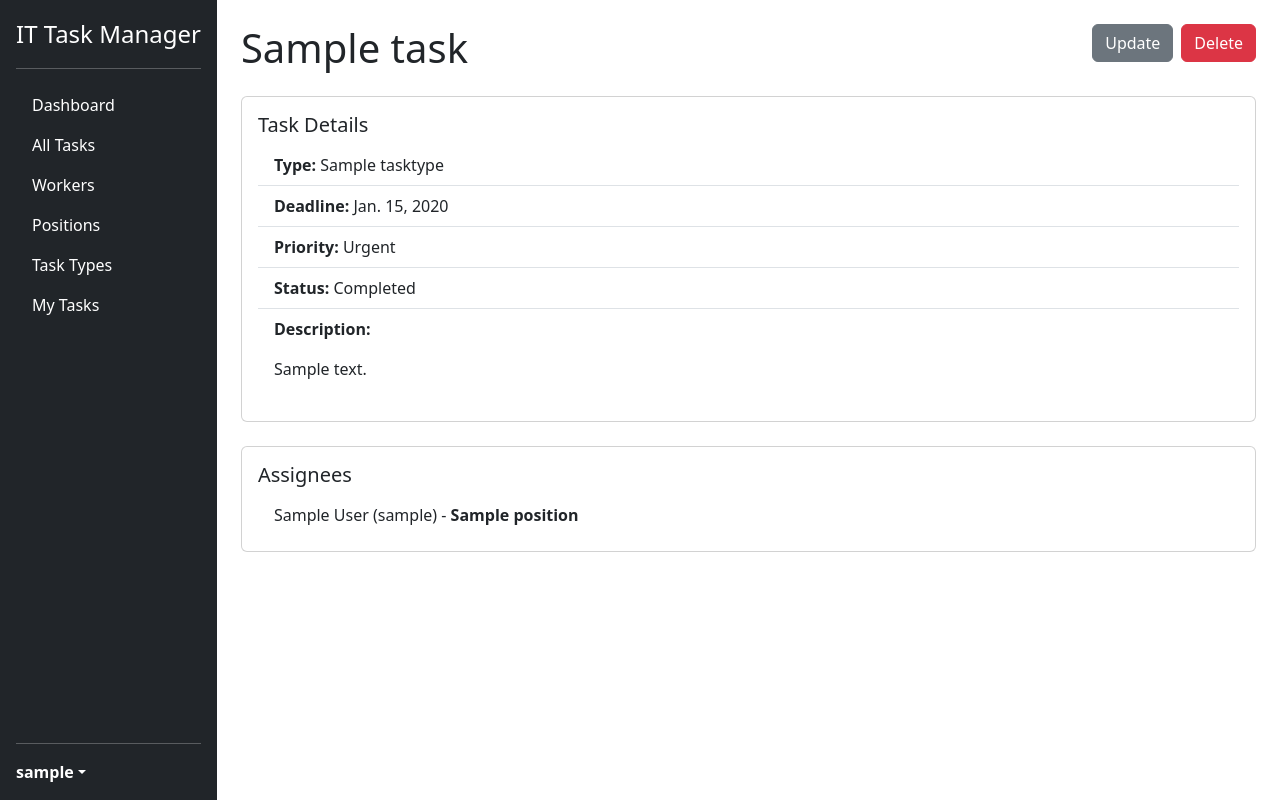
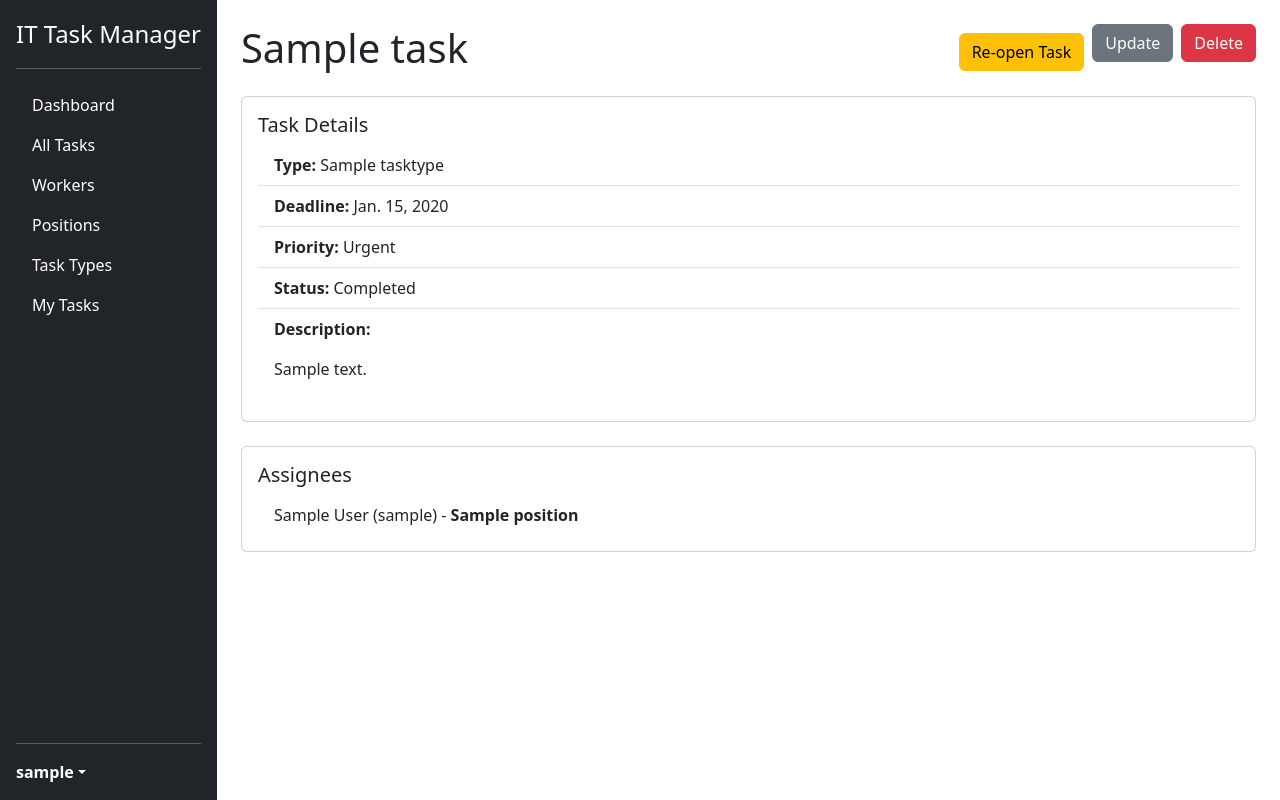
Before and after one commit to rpk6432/it-company-task-manager, a Django app: page /tasks/1/ in a window 1280 px wide. Run offline with Django 5.2, Linux system fonts and the light colour scheme; a user stored in the database is signed in; tables that the repository leaves empty hold one stand-in row (values such as "Sample post").

Commit message:
feat: add task status toggle to detail page

```diff
--- a/templates/tracker/task_detail.html
+++ b/templates/tracker/task_detail.html
@@ -7,6 +7,16 @@
     {{ task.name }}
     <a href="{% url 'tracker:task-delete' pk=task.id %}" class="btn btn-danger float-end">Delete</a>
     <a href="{% url 'tracker:task-update' pk=task.id %}" class="btn btn-secondary float-end me-2">Update</a>
+
+    <form action="{% url 'tracker:task-toggle-status' pk=task.id %}" method="post" class="float-end me-2">
+      {% csrf_token %}
+      {% if task.is_completed %}
+        <button type="submit" class="btn btn-warning">Re-open Task</button>
+      {% else %}
+        <button type="submit" class="btn btn-success">Complete Task</button>
+      {% endif %}
+    </form>
+
   </h1>
 
   <div class="card mt-4">
@@ -37,7 +47,8 @@
       <ul class="list-group list-group-flush">
         {% for assignee in task.assignees.all %}
           <li class="list-group-item">
-            {{ assignee.first_name }} {{ assignee.last_name }} ({{ assignee.username }}) - <strong>{{ assignee.position.name }}</strong>
+            {{ assignee.first_name }} {{ assignee.last_name }} ({{ assignee.username }}) -
+            <strong>{{ assignee.position.name }}</strong>
           </li>
         {% empty %}
           <li class="list-group-item">No one is assigned to this task.</li>
--- a/tracker/urls.py
+++ b/tracker/urls.py
@@ -2,6 +2,7 @@ from django.urls import path
 
 from .views import (
     index,
+    toggle_task_status,
     TaskListView,
     TaskCreateView,
     TaskDetailView,
@@ -20,7 +21,7 @@ from .views import (
     TaskTypeListView,
     TaskTypeCreateView,
     TaskTypeUpdateView,
-    TaskTypeDeleteView
+    TaskTypeDeleteView,
 )
 
 app_name = "tracker"
@@ -46,4 +47,5 @@ urlpatterns = [
     path("task-types/create/", TaskTypeCreateView.as_view(), name="task-type-create"),
     path("task-types/<int:pk>/update/", TaskTypeUpdateView.as_view(), name="task-type-update"),
     path("task-types/<int:pk>/delete/", TaskTypeDeleteView.as_view(), name="task-type-delete"),
+    path("tasks/<int:pk>/toggle-status/", toggle_task_status, name="task-toggle-status"),
 ]
--- a/tracker/views.py
+++ b/tracker/views.py
@@ -2,10 +2,11 @@ from django.contrib.auth import get_user_model
 from django.contrib.auth.decorators import login_required
 from django.contrib.auth.mixins import LoginRequiredMixin
 from django.db.models import Count, QuerySet
-from django.http import HttpRequest, HttpResponse
-from django.shortcuts import render
-from django.urls import reverse_lazy
+from django.http import HttpRequest, HttpResponse, HttpResponseRedirect
+from django.shortcuts import render, get_object_or_404
+from django.urls import reverse_lazy, reverse
 from django.views import generic
+from django.views.decorators.http import require_POST
 
 from .models import Task, Position, TaskType
 from .forms import (
@@ -20,6 +21,17 @@ from .forms import (
 @login_required
 def index(request: HttpRequest) -> HttpResponse:
     return render(request, "tracker/index.html")
+
+
+@login_required
+@require_POST
+def toggle_task_status(request, pk: int) -> HttpResponseRedirect:
+    task = get_object_or_404(Task, pk=pk)
+    task.is_completed = not task.is_completed
+    task.save()
+    return HttpResponseRedirect(
+        reverse("tracker:task-detail", kwargs={"pk": pk})
+    )
 
 
 class TaskCreateView(LoginRequiredMixin, generic.CreateView):
```
